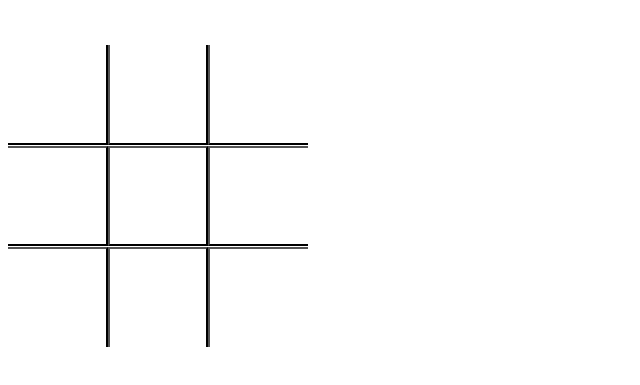
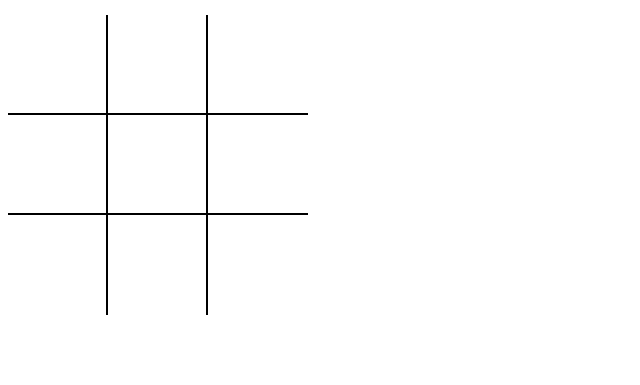
Before and after one commit to gabrielsebrao/Aprendizagem, a plain HTML site: page Sérgio/Codificação para Backend/00 - Aula Matriz/ex02/ex02.html in a window 1280 px wide. Shown: the part 45-430 px from the top of the page, without its empty margins (0-640 px from the left). Drawn offline with Linux system fonts and the light colour scheme.

Commit message:
Jogo da Velha Completo

```diff
--- a/Sérgio/Codificação para Backend/00 - Aula Matriz/ex02/ex02.css
+++ b/Sérgio/Codificação para Backend/00 - Aula Matriz/ex02/ex02.css
@@ -4,41 +4,29 @@
     font-size: 30px;
 }
 
-button
-{
+button {
     width: 100px;
     height: 100px;
+    line-height: 100px;
     background-color: white;
-    border-width: 2px;
-}
+    font-size: 80px;
+    border-left: 0;
+    border-top: 0;
+    vertical-align: top;
+    cursor: pointer;
+    color: rgb(0, 0, 0);
+  }
 
-.btjogo
-{
-    position: relative;
-    top: 30px;
-}
+  .btjogo2 {
+    border-bottom: 0;
+  }
 
-#bt02, #bt12, #bt22
-{
+  #bt02,
+  #bt12,
+  #bt22 {
     border-right: 0;
-}
+  }
 
-#bt00, #bt01, #bt02
-{
-    border-top: 0;
-}
-
-#bt00, #bt10, #bt20
-{
-    border-left: 0;
-}
-
-#bt20, #bt21, #bt22
-{
-    border-bottom: 0;
-}
-
-button:disabled
-{
+  button:disabled {
     border-color: black;
-}
+  }
--- a/Sérgio/Codificação para Backend/00 - Aula Matriz/ex02/ex02.js
+++ b/Sérgio/Codificação para Backend/00 - Aula Matriz/ex02/ex02.js
@@ -9,7 +9,7 @@ for(let i = 0; i < tabuleiro.length; i++) {
         botao = document.createElement('button')
         botao.setAttribute('type', 'button')
         botao.setAttribute('id', 'bt' + i + "" + j)
-        botao.setAttribute('class', 'btjogo')
+        botao.setAttribute('class', 'btjogo'+i)
         botao.setAttribute('onclick', 'marcar('+i+','+j+')')
         botao.append(document.createTextNode(""))
         document.body.append(botao)
```
